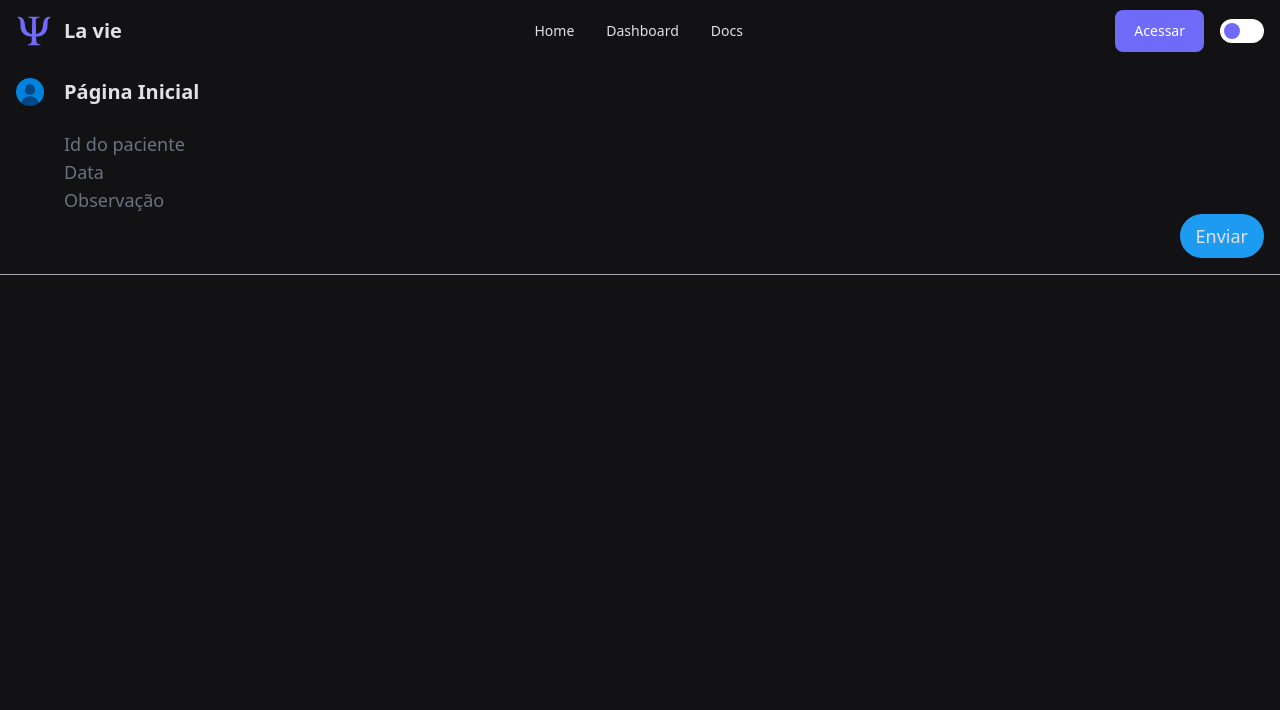
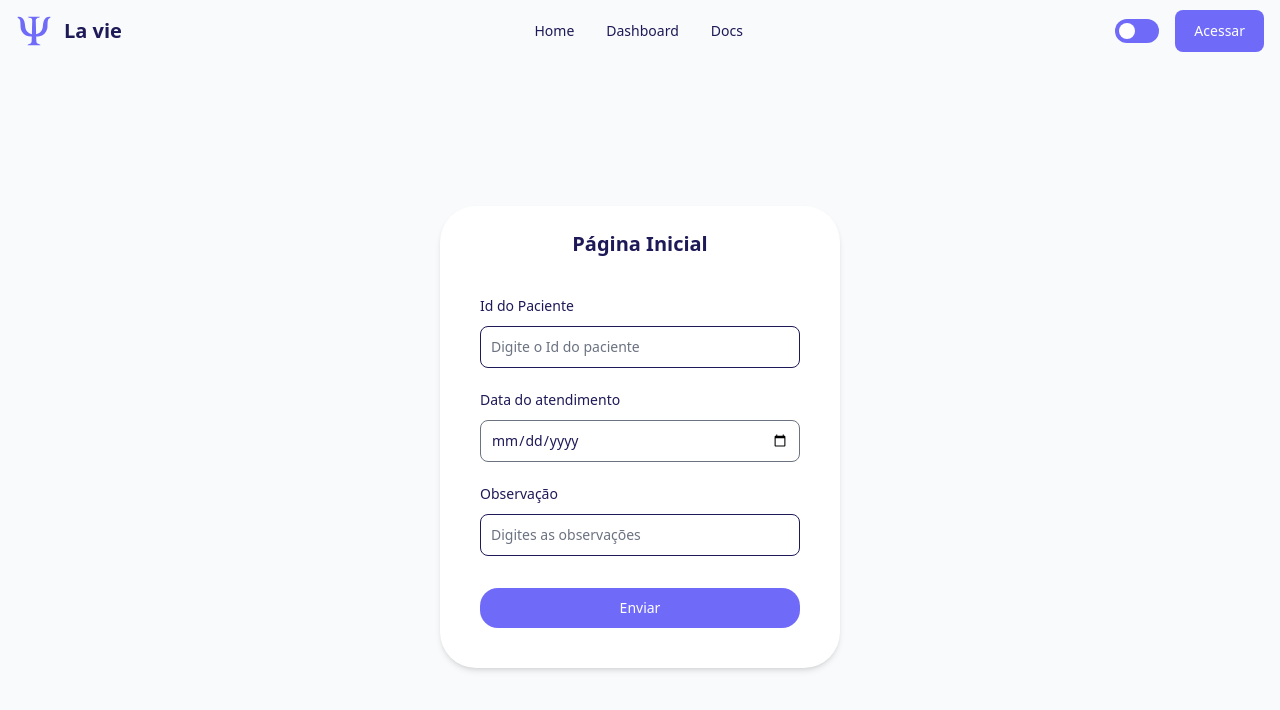
Before and after one commit to raphaelandrews/la-vie-front, a React (Vite) app: page /atendimentos in a window 1280 px wide. Shown: the top 710 px of the page. Built offline with nearby package versions, Linux system fonts and the light colour scheme.

Commit message:
dark mode

```diff
--- a/src/App.jsx
+++ b/src/App.jsx
@@ -16,15 +16,16 @@ import PsicologosDelete from "./pages/Psicologo/PsicologosDelete";
 import PacientesDelete from "./pages/Pacientes/PacientesDelete";
 
 const App = () => {
-  const [darkMode, setDarkMode] = React.useState(true);
+  /*const [darkMode, setDarkMode] = React.useState(true);
   function toggleDarkMode() {
     setDarkMode((prevDarkMode) => !prevDarkMode);
-  }
+  } */
+
   return (
     <BrowserRouter>
-      <div className={`${darkMode ? "dark" : "light"}`}>
+      <div>
         <div className="min-h-screen dark:bg-black dark:text-platinum">
-        <NavbarComponent darkMode={darkMode} toggleDarkMode={toggleDarkMode} />
+          <NavbarComponent />
           <Routes>
             <Route exact path="/" element={<Home />}></Route>
             <Route path="/acessar" element={<Acessar />}></Route>
@@ -48,7 +49,10 @@ const App = () => {
               path="/deletar-psicologo/:id"
               element={<PsicologosDelete />}
             ></Route>
-          <Route path="/atendimentos" element={<AtendimentosCreate />}></Route>
+            <Route
+              path="/atendimentos"
+              element={<AtendimentosCreate />}
+            ></Route>
           </Routes>
         </div>
       </div>
--- a/src/assets/css/style.css
+++ b/src/assets/css/style.css
@@ -42,3 +42,14 @@ nav:first-child {
 ::-webkit-scrollbar-thumb:hover {
     background-color: hsl(240, 6%, 23%);
 }
+
+@media screen and (max-width: 400px) {
+    .card {
+        max-width: 250px;
+        margin: 0 auto;
+    }
+
+    .dashboard_container {
+        padding: 2rem 0 !important;
+    }
+}
--- /dev/null
+++ b/src/components/DarkMode.jsx
@@ -0,0 +1,58 @@
+import React, { useState } from "react";
+import { Switch } from "@headlessui/react";
+
+const DarkMode = () => {
+  const [enabled, setEnabled] = useState(false);
+  let clickedClass = "clicked";
+  const body = document.body;
+  const lightTheme = "light";
+  const darkTheme = "dark";
+  let theme;
+
+  if (localStorage) {
+    theme = localStorage.getItem("theme");
+  }
+
+  if (theme === lightTheme || theme === darkTheme) {
+    body.classList.add(theme);
+  } else {
+    body.classList.add(lightTheme);
+  }
+
+  const switchTheme = (e) => {
+    if (theme === darkTheme) {
+      body.classList.replace(darkTheme, lightTheme);
+      e.target.classList.remove(clickedClass);
+      localStorage.setItem("theme", "light");
+      theme = lightTheme;
+    } else {
+      body.classList.replace(lightTheme, darkTheme);
+      e.target.classList.add(clickedClass);
+      localStorage.setItem("theme", "dark");
+      theme = darkTheme;
+    }
+  };
+
+  return (
+    <>
+      <Switch
+        checked={enabled}
+        onChange={setEnabled}
+        id="darkMode"
+        onClick={(e) => switchTheme(e)}
+        className={`${
+          theme === "dark" ? clickedClass : "bg-purple"
+        } relative inline-flex h-6 w-11 items-center rounded-full`}
+      >
+        <span className="sr-only">Enable notifications</span>
+        <span
+          className={`${
+            enabled ? "translate-x-6" : "translate-x-1"
+          } inline-block h-4 w-4 transform rounded-full bg-white dark:!bg-purple transition`}
+        />
+      </Switch>
+    </>
+  );
+};
+
+export default DarkMode;
--- a/src/components/Navbar/Navbar.jsx
+++ b/src/components/Navbar/Navbar.jsx
@@ -1,10 +1,10 @@
 import React, { useState } from "react";
 import { Navbar, Button } from "flowbite-react";
 import logo from "../../assets/img/logo-purple.svg";
-import { Switch } from "@headlessui/react";
+import DarkMode from "../DarkMode";
 
 const NavbarComponent = (props) => {
-  const [enabled, setEnabled] = useState(false);
+ // const [enabled, setEnabled] = useState(false);
 
   return (
     <Navbar fluid={true} rounded={true} className="!bg-ice dark:!bg-black">
@@ -15,11 +15,7 @@ const NavbarComponent = (props) => {
         </span>
       </Navbar.Brand>
       <div className="flex items-center gap-4 md:order-2">
-
-        <Button className="!bg-purple hover:!bg-darkPurple">
-          <a href="/acessar">Acessar</a>
-        </Button>
-        <Switch
+     {/*<Switch
             checked={enabled}
             onClick={props.toggleDarkMode}
             onChange={setEnabled}
@@ -33,7 +29,12 @@ const NavbarComponent = (props) => {
                 enabled ? "translate-x-6" : "translate-x-1"
               } inline-block h-4 w-4 transform rounded-full bg-white dark:!bg-purple transition`}
             />
-        </Switch>
+          </Switch>*/}
+          <DarkMode />
+        <Button className="!bg-purple hover:!bg-darkPurple">
+          <a href="/acessar">Acessar</a>
+        </Button>
+
         <Navbar.Toggle />
       </div>
       <Navbar.Collapse>
--- a/src/pages/Dashboard/Dashboard.jsx
+++ b/src/pages/Dashboard/Dashboard.jsx
@@ -42,7 +42,7 @@ const Dashboard = () => {
   return (
     <div>
       <div>
-        <div className="relative p-8">
+        <div className="dashboard_container relative p-8">
           <h1 className="text-[40px] font-bold text-center mb-10">Dashboard</h1>
           <div className="flex flex-col md:flex-row justify-center gap-[120px]">
             <div>
@@ -52,7 +52,7 @@ const Dashboard = () => {
               <div className="grid gap-4 grid-cols-1 xl:grid-cols-2 mb-32">
                 {data.length &&
                   data.map((psicologos, index) => (
-                    <div key={index + 1} className="w-full max-w-[400px] my-0 mx-auto">
+                    <div key={index + 1} className="w-[300px] my-0 mx-auto">
                       <Card className="card !bg-white dark:!bg-black rounded-[36px] border-none dark:border-solid dark:border-[1px] dark:border-gray">
                         <h2 className=" text-xl text-gray-500">
                           <User size="24" color="#6F6AF8" />
@@ -120,7 +120,7 @@ const Dashboard = () => {
               <div className="grid gap-4 grid-cols-1 xl:grid-cols-2 mb-32">
                 {paciente.length &&
                   paciente.map((pacientes, index) => (
-                    <div key={index + 1} className="w-full my-0 mx-auto">
+                    <div key={index + 1} className="w-[300px] my-0 mx-auto">
                       <Card className="card !bg-white dark:!bg-black rounded-[36px] border-none dark:border-solid dark:border-[1px] dark:border-gray">
                         <h2 className=" text-xl text-gray-500">
                           <User size="24" color="#6F6AF8" /> Paciente{" "}
--- a/src/pages/Home/AtendimentosCreate.jsx
+++ b/src/pages/Home/AtendimentosCreate.jsx
@@ -1,8 +1,8 @@
 import React, { useState, useEffect } from "react";
-import image from "./logo.png";
 import { useFormik } from "formik";
 import axios from "axios";
-import { useNavigate } from 'react-router-dom';
+import { Card, TextInput, Label } from "flowbite-react";
+import { useNavigate } from "react-router-dom";
 
 function AtendimentosForm({ loggedInUser }) {
   const navigate = useNavigate();
@@ -24,7 +24,7 @@ function AtendimentosForm({ loggedInUser }) {
       form.setFieldValue("pacienteId", "");
       form.setFieldValue("data_atendimento", "");
       form.setFieldValue("observacao", "");
-      navigate('/');
+      navigate("/");
     },
     initialValues: {
       pacienteId: "",
@@ -34,56 +34,78 @@ function AtendimentosForm({ loggedInUser }) {
   });
 
   return (
-    <div className="border-b border-silver p-4 space-y-6">
-      <div className="flex space-x-5">
-        <img src={image} className="w-7" />
-        <h1 className="font-bold text-xl">Página Inicial</h1>
-      </div>
+    <div className="mt-32 p-4 space-y-6">
+      <div className="w-full my-0 mx-auto max-w-[400px]">
+        <Card className="card !bg-white dark:!bg-black rounded-[36px] border-none dark:border-solid dark:border-[1px] dark:border-gray">
+          <h1 className="text-center font-semibold text-xl text-gray-500">
+            Página Inicial
+          </h1>
 
           <form
-        className="pl-12 text-lg flex flex-col"
+            className="p-4 text-lg flex flex-col gap-4"
             onSubmit={formik.handleSubmit}
           >
-        <input
+            <div>
+              <div className="mb-2 block">
+                <Label htmlFor="idPaciente" value="Id do Paciente" />
+              </div>
+              <TextInput
+                id="idPaciente"
                 step="1"
                 name="pacienteId"
                 value={formik.values.pacienteId}
-          placeholder="Id do paciente"
+                placeholder="Digite o Id do paciente"
                 className="bg-transparent outline-none"
                 onChange={formik.handleChange}
                 onBlur={formik.handleBlur}
                 disabled={formik.isSubmitting}
               />
+            </div>
 
-        <input
+            <div>
+              <div className="mb-2 block">
+                <Label htmlFor="data" value="Data do atendimento" />
+              </div>
+              <TextInput
+                id="data"
+                type="date"
                 name="data_atendimento"
                 value={formik.values.data_atendimento}
-          placeholder="Data"
+                placeholder="Digite a data do atendimento"
                 className="bg-transparent outline-none"
                 onChange={formik.handleChange}
                 onBlur={formik.handleBlur}
                 disabled={formik.isSubmitting}
               />
+            </div>
 
-        <input
+            <div>
+              <div className="mb-2 block">
+                <Label htmlFor="observacao" value="Observação" />
+              </div>
+              <TextInput
+                id="observacao"
                 name="observacao"
                 value={formik.values.observacao}
-          placeholder="Observação"
+                placeholder="Digites as observações"
                 className="bg-transparent outline-none"
                 onChange={formik.handleChange}
                 onBlur={formik.handleBlur}
                 disabled={formik.isSubmitting}
               />
+            </div>
 
             <div className="flex justify-end items-center space-x-3">
               <button
                 type="submit"
-            className="bg-birdBlue px-4 py-2 rounded-full disabled:opacity-50"
+                className="inline-flex w-full justify-center rounded-[18px] hover:cursor-pointer bg-purple hover:!bg-darkPurple mt-4 px-5 py-2.5 text-white text-center text-sm font-medium focus:outline-none"
               >
                 Enviar
               </button>
             </div>
           </form>
+        </Card>
+      </div>
     </div>
   );
 }
--- a/src/pages/Login/Login.jsx
+++ b/src/pages/Login/Login.jsx
@@ -33,10 +33,10 @@ const Login = ({ signInUser }) => {
     <div className="h-full mt-32 flex justify-center">
       <div className="flex-1 flex justify-center items-center p-12 space-y-6">
         <div className="w-full my-0 mx-auto max-w-[400px]">
-          <Card className="card !bg-white rounded-[36px] border-none p-4">
-            <h1 className="text-center text-3xl">Acesse sua conta</h1>
+        <Card className="card !bg-white dark:!bg-black rounded-[36px] border-none dark:border-solid dark:border-[1px] dark:border-gray">
+            <h1 className="text-center font-semibold text-xl text-gray-500">Acesse sua conta</h1>
 
-            <form className="space-y-6" onSubmit={formik.handleSubmit}>
+            <form className="p-4 text-lg flex flex-col gap-4" onSubmit={formik.handleSubmit}>
               <div>
                 <div className="mb-2 block">
                   <Label htmlFor="email" value="Email" />
--- a/src/pages/Signup/Signup.jsx
+++ b/src/pages/Signup/Signup.jsx
@@ -3,6 +3,7 @@ import { useFormik } from "formik";
 import * as yup from "yup";
 import axios from "axios";
 import { Card, TextInput, Label } from "flowbite-react";
+import { useNavigate } from "react-router-dom";
 
 const validationSchema = yup.object({
   nome: yup.string().required("Digite seu nome"),
@@ -11,7 +12,9 @@ const validationSchema = yup.object({
   apresentacao: yup.string().required("Digite sua apresentação"),
 });
 
-const Signup = ({ signInUser }) => {
+const Signup = ({ }) => {
+  const navigate = useNavigate();
+
   const formik = useFormik({
     onSubmit: async (values) => {
       const res = await axios.post(`${import.meta.env.VITE_API_HOST}/signup`, {
@@ -21,7 +24,8 @@ const Signup = ({ signInUser }) => {
         apresentacao: values.apresentacao,
       });
 
-      signInUser(res.data);
+      (res.data);
+      navigate("/atendimentos");
     },
     initialValues: {
       nome: "",
@@ -37,10 +41,10 @@ const Signup = ({ signInUser }) => {
     <div className="h-full mt-8 flex flex-col justify-center p-12 space-y-6">
       <div className="flex-1 flex justify-center items-center p-12 space-y-6">
         <div className="w-full my-0 mx-auto max-w-[400px]">
-          <Card className="card !bg-white rounded-[36px] border-none p-4">
-            <h1 className="text-center text-3xl">Crie sua conta</h1>
+        <Card className="card !bg-white dark:!bg-black rounded-[36px] border-none dark:border-solid dark:border-[1px] dark:border-gray">
+            <h1 className="text-center font-semibold text-xl text-gray-500">Crie sua conta</h1>
 
-            <form className="space-y-6" onSubmit={formik.handleSubmit}>
+            <form className="p-4 text-lg flex flex-col gap-4" onSubmit={formik.handleSubmit}>
               <div>
                 <div className="mb-2 block">
                   <Label htmlFor="nome" value="Nome" />
```
Also changed, not shown: src/components/moon.png (added). Lines whose indentation alone changed are shown as unchanged.
